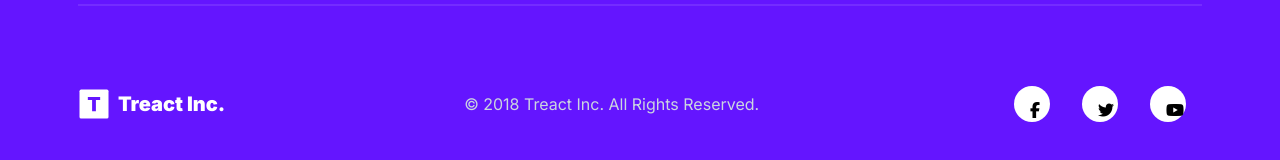
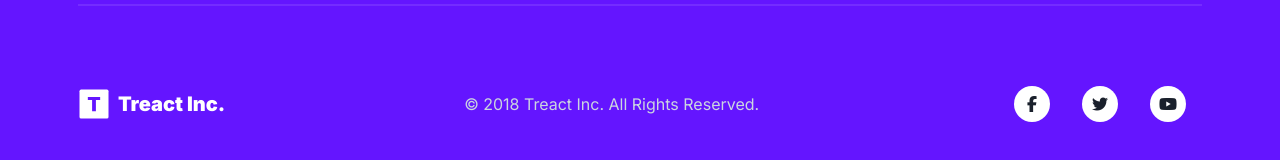
Before and after one commit to aayevee/Treact-project, a plain HTML site: page index.html in a window 1280 px wide. Shown: the part 7095-7255 px from the top of the page. Drawn offline with Linux system fonts and the light colour scheme.

Commit message:
final revision of social links and responsiveness, resubmitting

```diff
--- a/index.html
+++ b/index.html
@@ -541,18 +541,25 @@
 
             <p class="copyright">© 2018 Treact Inc. All Rights Reserved.</p>
 
-            <!-- <div class="footer__social--container"> -->
+
 
                 <div class="logo__img--wrapper">
-                    <i class="social__logo--img fa-brands fa-facebook-f"></i>
-                    <i class="social__logo--img fa-brands fa-twitter"></i>
-                    <i class="social__logo--img fa-brands fa-youtube"></i>
+
+                    <div class="social__facebook--container">
+                    <a href="http://www.facebook.com/" class="social__link"><i class="social__logo--img fa-brands fa-facebook-f"></i></a>
+                    </div>
+
+                    <div class="social__twitter--container">
+                    <a href="http://www.twitter.com/" class="social__link"><i class="social__logo--img fa-brands fa-twitter"></i></a>
+                    </div>
+
+                    <div class="social__youtube--container">
+                    <a href="http://www.youtube.com/" class="social__link"><i class="social__logo--img fa-brands fa-youtube"></i></a>
+                    </div>
 
                 </div>
 
-
         </div>
-
     </div>
 </div>
 </footer>
--- a/style.css
+++ b/style.css
@@ -1166,26 +1166,39 @@ footer {
 
 .logo__img--wrapper {
     display: flex;
-    flex-direction: row;
+    justify-content: space-between;
+    align-items: center;
+}
+
+
+
+.social__logo--img {
+    display: flex;
     align-items: center;
     justify-content: center;
-
-
-}
-
-.social__logo--img {
+    transition: 500ms ease;
+    margin: auto;
+
+}
+
+.social__link {
+    color: #1a202c;
+    margin: auto;
+}
+
+.social__facebook--container,
+.social__twitter--container,
+.social__youtube--container {
+    display: grid;
+    place-items: center;
     width: 36px;
     height: 36px;
-    padding: 16px 16px;
     background-color: #fff;
+    background-position: center;
     border-radius: 999px;
-    display: flex;
-    justify-content: center;
-    align-items: center;
-    transition: 500ms ease;
     margin: 16px;
-
-}
+}
+
 
 
 /* ----- MEDIA ----- */
```
